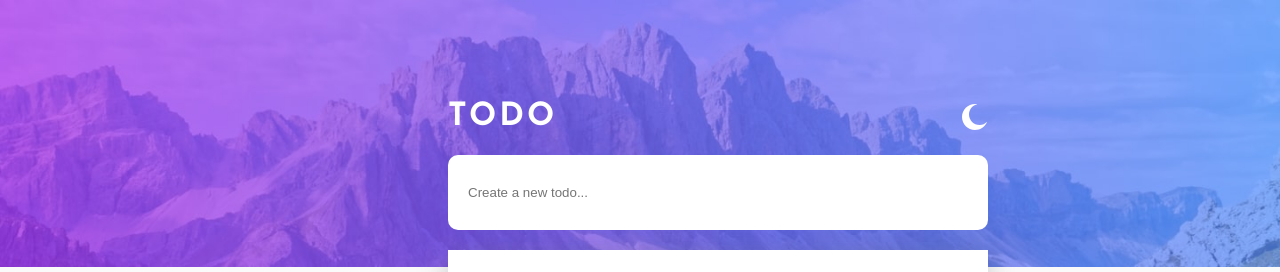
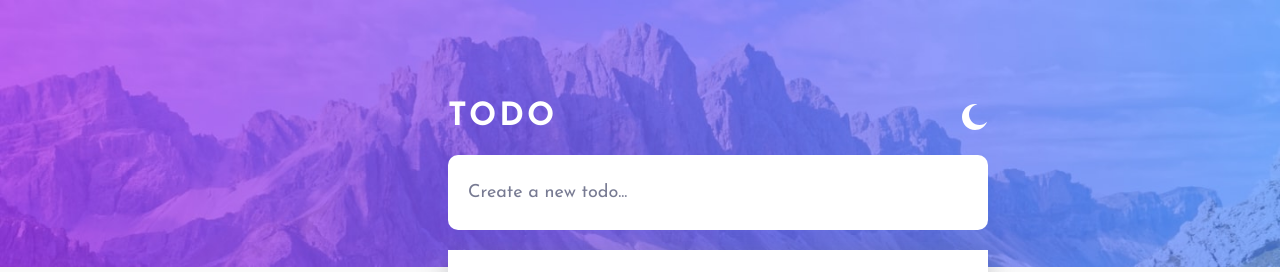
Before and after one commit to ariannalillie/FEM-todo-app, a React (Create React App) app: page / in a window 1280 px wide. Shown: the top 272 px of the page. Built offline with nearby package versions, Linux system fonts and the light colour scheme.

Commit message:
edit readme

```diff
--- a/src/App.css
+++ b/src/App.css
@@ -52,6 +52,9 @@ body {
 
 input::placeholder {
   padding-left: 20px;
+  font-size: 18px;
+  color: hsl(234, 11%, 52%);
+  font-family: "Josefin Sans", sans-serif;
 }
 
 .input-dark {
--- a/src/App.js
+++ b/src/App.js
@@ -61,6 +61,7 @@ function App() {
               draggedItem={draggedItem}
               dragOverItem={dragOverItem}
               handleSort={handleSort}
+              todos={todos}
             />
           );
         })}
--- a/src/Todo.js
+++ b/src/Todo.js
@@ -1,7 +1,14 @@
 import checkIcon from "./images/icon-check.svg";
 import { useState } from "react";
 
-export const Todo = ({ todo, idx, isDark, draggedItem, dragOverItem, handleSort}) => {
+export const Todo = ({
+  todo,
+  idx,
+  isDark,
+  draggedItem,
+  dragOverItem,
+  handleSort,
+}) => {
   const [isChecked, setIsChecked] = useState(false);
   const [dragStarted, setDragStarted] = useState(false);
 
@@ -20,10 +27,10 @@ export const Todo = ({ todo, idx, isDark, draggedItem, dragOverItem, handleSort}
       <div
         key={idx}
         className={isDark ? "list-item-dark" : "list-item"}
-        style={{ opacity: dragStarted ? .3 : 1 }}
+        style={{ opacity: dragStarted ? 0.3 : 1 }}
         draggable
         onDragStart={startDrag}
-        onDragEnter={(e) => dragOverItem.current = idx}
+        onDragEnter={(e) => (dragOverItem.current = idx)}
         onDragEnd={endDrag}
         onDragOver={(e) => e.preventDefault()}
       >
```
Also changed, not shown: 1 other file (tests, documents, lock files or other folders).
